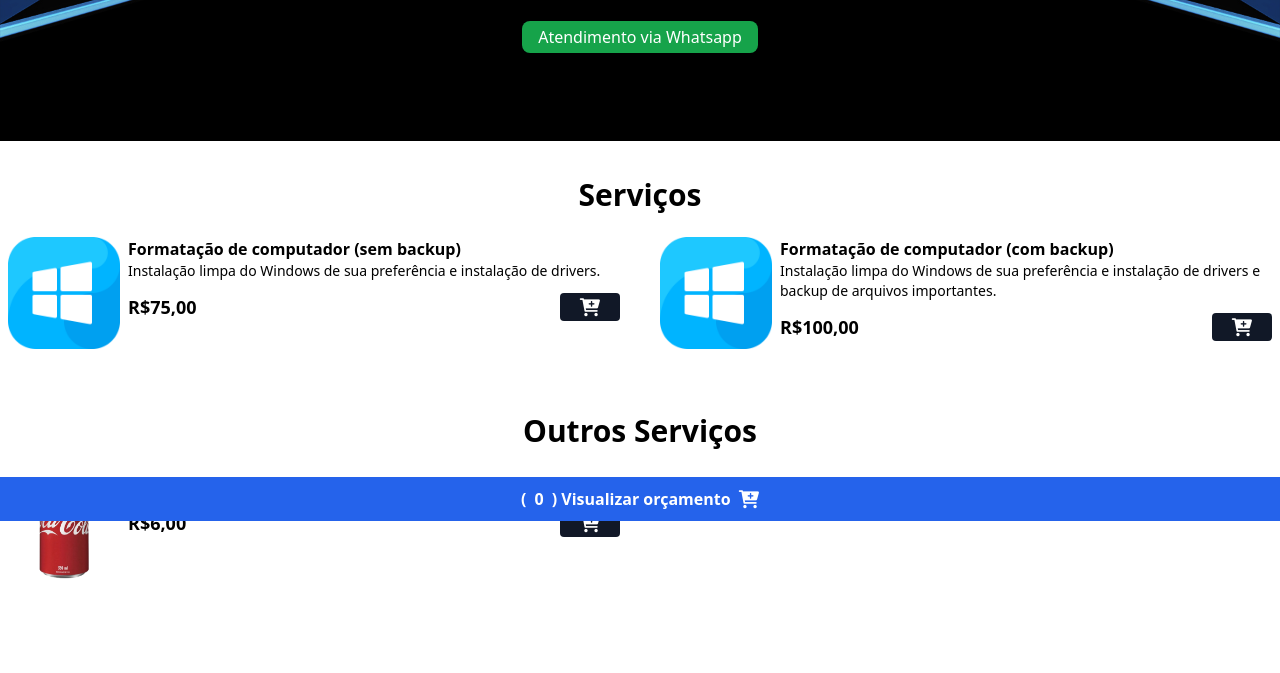
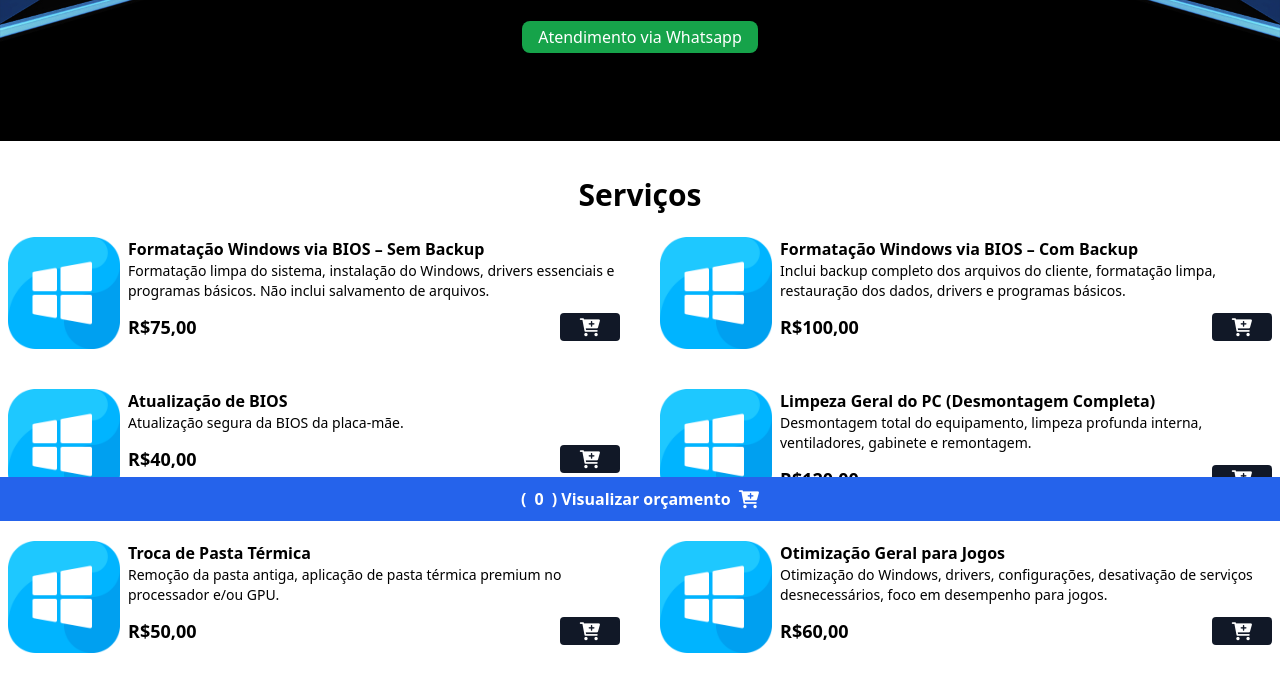
Before and after one commit to guimaraesdeol/Projeto-Cardapio, a website: page index.html in a window 1280 px wide. Shown: the part 279-952 px from the top of the page. Before the commit the page ends 928 px from the top, so only its background shows below. Drawn offline with nearby package versions, Linux system fonts and the light colour scheme.

Commit message:
Update index.html

```diff
--- a/index.html
+++ b/index.html
@@ -50,13 +50,13 @@
           class="w-28 h-28 rounded-md hover:scale-110 hover:-rotate-2 duration-300"
         />
         <div class="w-full">
-          <p class="font-bold">Formatação de computador (sem backup)</p>
-          <p class="text-sm">Instalação limpa do Windows de sua preferência e instalação de drivers.</p>
+          <p class="font-bold">Formatação Windows via BIOS – Sem Backup</p>
+          <p class="text-sm">Formatação limpa do sistema, instalação do Windows, drivers essenciais e programas básicos. Não inclui salvamento de arquivos.</p>
           <div class="flex items-center gap-2 justify-between mt-3">
             <p class="font-bold text-lg">R$75,00</p>
             <button class="bg-gray-900 px-5 rounded add-to-cart-btn"
             data-name="Formatação de Computador (Sem Backup)"
-            data-price="80.00"
+            data-price="75.00"
             >
               <i class="fa fa-cart-plus text-lg text-white"></i>
             </button>
@@ -65,7 +65,7 @@
       </div>
       <!--FIM ITEM-->
 
-            <!--PRODUTO ITEM-->
+           <!--PRODUTO ITEM-->
       <div class="flex gap-2 w-full">
         <img
           src="./assets/formatar.png"
@@ -73,13 +73,103 @@
           class="w-28 h-28 rounded-md hover:scale-110 hover:-rotate-2 duration-300"
         />
         <div class="w-full">
-          <p class="font-bold">Formatação de computador (com backup)</p>
-          <p class="text-sm">Instalação limpa do Windows de sua preferência e instalação de drivers e backup de arquivos importantes.</p>
+          <p class="font-bold">Formatação Windows via BIOS – Com Backup</p>
+          <p class="text-sm">Inclui backup completo dos arquivos do cliente, formatação limpa, restauração dos dados, drivers e programas básicos.</p>
           <div class="flex items-center gap-2 justify-between mt-3">
             <p class="font-bold text-lg">R$100,00</p>
             <button class="bg-gray-900 px-5 rounded add-to-cart-btn"
             data-name="Formatação de Computador (Com Backup)"
-            data-price="80.00"
+            data-price="100.00"
+            >
+              <i class="fa fa-cart-plus text-lg text-white"></i>
+            </button>
+          </div>
+        </div>
+      </div>
+      <!--FIM ITEM-->
+           <!--PRODUTO ITEM-->
+      <div class="flex gap-2 w-full">
+        <img
+          src="./assets/formatar.png"
+          alt="Formatar"
+          class="w-28 h-28 rounded-md hover:scale-110 hover:-rotate-2 duration-300"
+        />
+        <div class="w-full">
+          <p class="font-bold">Atualização de BIOS</p>
+          <p class="text-sm">Atualização segura da BIOS da placa-mãe.</p>
+          <div class="flex items-center gap-2 justify-between mt-3">
+            <p class="font-bold text-lg">R$40,00</p>
+            <button class="bg-gray-900 px-5 rounded add-to-cart-btn"
+            data-name="Atualização de BIOS"
+            data-price="40.00"
+            >
+              <i class="fa fa-cart-plus text-lg text-white"></i>
+            </button>
+          </div>
+        </div>
+      </div>
+      <!--FIM ITEM-->
+
+                 <!--PRODUTO ITEM-->
+      <div class="flex gap-2 w-full">
+        <img
+          src="./assets/formatar.png"
+          alt="Formatar"
+          class="w-28 h-28 rounded-md hover:scale-110 hover:-rotate-2 duration-300"
+        />
+        <div class="w-full">
+          <p class="font-bold">Limpeza Geral do PC (Desmontagem Completa)</p>
+          <p class="text-sm">Desmontagem total do equipamento, limpeza profunda interna, ventiladores, gabinete e remontagem.</p>
+          <div class="flex items-center gap-2 justify-between mt-3">
+            <p class="font-bold text-lg">R$120,00</p>
+            <button class="bg-gray-900 px-5 rounded add-to-cart-btn"
+            data-name="Limpeza Geral do PC (Desmontagem Completa)"
+            data-price="120.00"
+            >
+              <i class="fa fa-cart-plus text-lg text-white"></i>
+            </button>
+          </div>
+        </div>
+      </div>
+      <!--FIM ITEM-->
+                 <!--PRODUTO ITEM-->
+      <div class="flex gap-2 w-full">
+        <img
+          src="./assets/formatar.png"
+          alt="Formatar"
+          class="w-28 h-28 rounded-md hover:scale-110 hover:-rotate-2 duration-300"
+        />
+        <div class="w-full">
+          <p class="font-bold">Troca de Pasta Térmica</p>
+          <p class="text-sm">Remoção da pasta antiga, aplicação de pasta térmica premium no processador e/ou GPU.</p>
+          <div class="flex items-center gap-2 justify-between mt-3">
+            <p class="font-bold text-lg">R$50,00</p>
+            <button class="bg-gray-900 px-5 rounded add-to-cart-btn"
+            data-name="Limpeza Geral do PC (Desmontagem Completa)"
+            data-price="50.00"
+            >
+              <i class="fa fa-cart-plus text-lg text-white"></i>
+            </button>
+          </div>
+        </div>
+      </div>
+      <!--FIM ITEM-->
+
+                       <!--PRODUTO ITEM-->
+      <div class="flex gap-2 w-full">
+        <img
+          src="./assets/formatar.png"
+          alt="Formatar"
+          class="w-28 h-28 rounded-md hover:scale-110 hover:-rotate-2 duration-300"
+        />
+        <div class="w-full">
+          <p class="font-bold">Otimização Geral para Jogos</p>
+          <p class="text-sm">Otimização do Windows, drivers, configurações, desativação de serviços desnecessários, foco em desempenho para jogos.</p>
+          <div class="flex items-center gap-2 justify-between mt-3">
+            <p class="font-bold text-lg">R$60,00</p>
+            <button class="bg-gray-900 px-5 rounded add-to-cart-btn"
+            data-name="Limpeza Geral do PC (Desmontagem Completa)"
+            data-price="60.00"
             >
               <i class="fa fa-cart-plus text-lg text-white"></i>
             </button>
@@ -94,12 +184,11 @@
 
 
 
-
     </main>
 
     <div class="mx-auto max-w-7xl px-2 my-2">
       <h2 class="text-2x1 md:text-3xl font-bold text-center mt-9 mb-6">
-        Outros Serviços
+        Combos
       </h2>
     </div>
     <!--GRID 2-->
```
